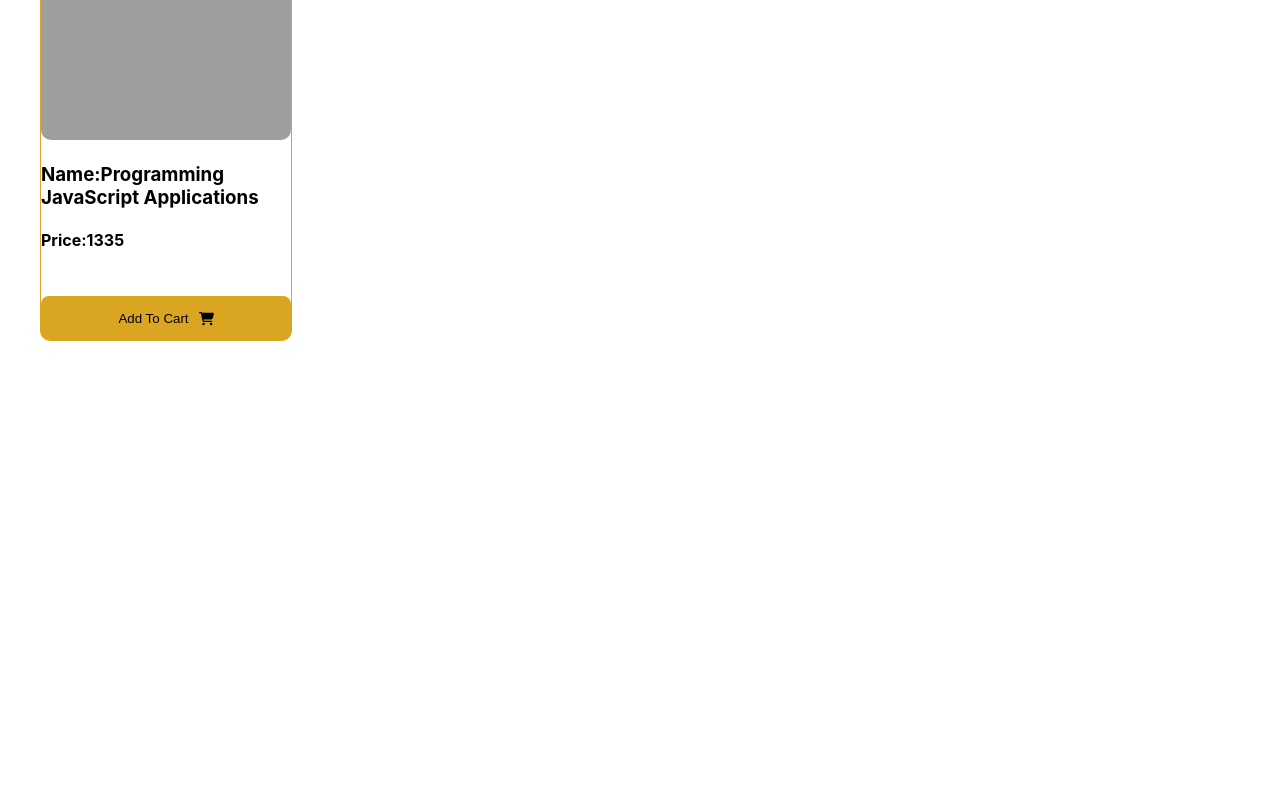
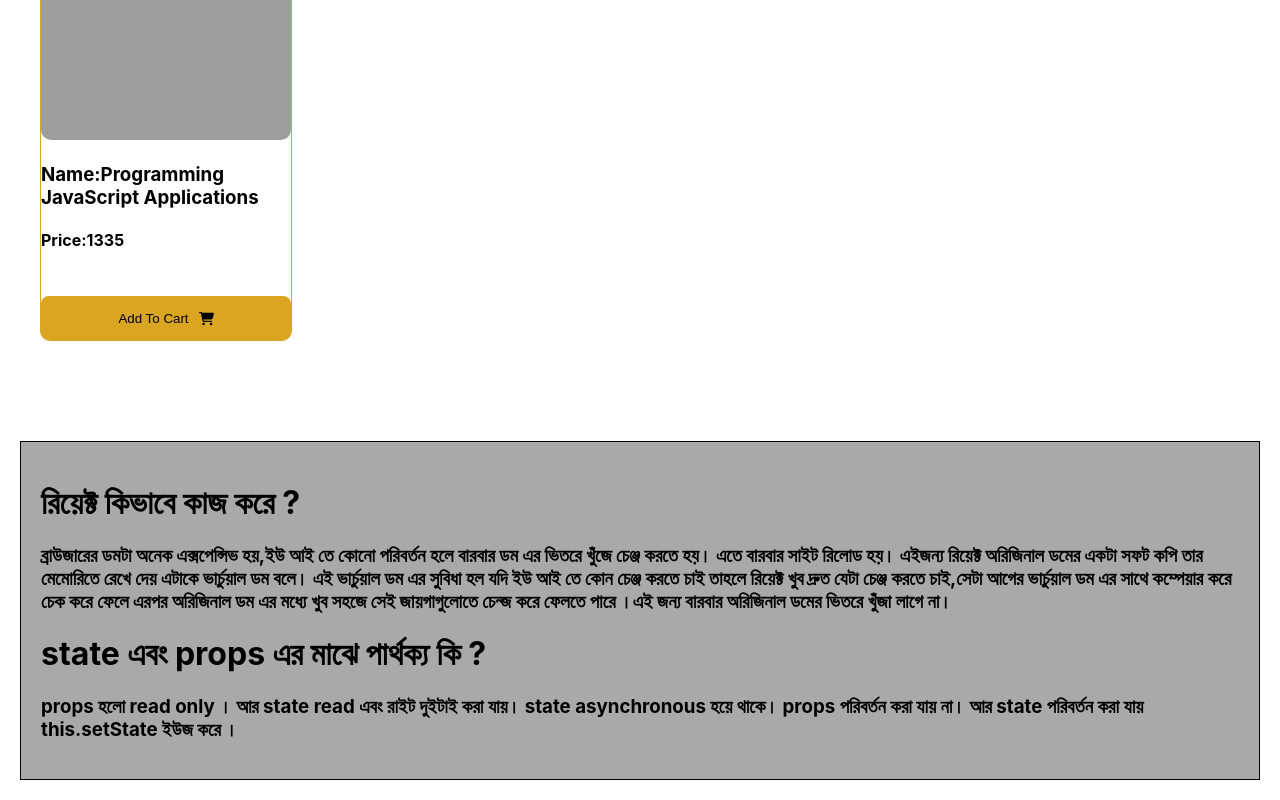
Before and after one commit to noormohammad20/choose_book_website, a React (Create React App) app: page / in a window 1280 px wide. Shown: the part 1777-2577 px from the top of the page. Before the commit the page ends 2198 px from the top, so only its background shows below. Built offline with nearby package versions, Linux system fonts and the light colour scheme; grey boxes are pictures that could not be loaded.

Commit message:
added answer of questions

```diff
--- a/src/App.js
+++ b/src/App.js
@@ -1,4 +1,5 @@
 import './App.css'
+import Answer from './components/Answer/Answer'
 import Header from './components/Header/Header'
 import Site from './components/Site/Site'
 
@@ -7,6 +8,7 @@ function App() {
     <div>
       <Header></Header>
       <Site></Site>
+      <Answer></Answer>
     </div>
   )
 }
--- /dev/null
+++ b/src/components/Answer/Answer.css
@@ -0,0 +1,6 @@
+.answer{
+    background-color: darkgrey;
+    border: 1px solid black;
+    margin: 20px;
+    padding: 20px;
+}
--- /dev/null
+++ b/src/components/Answer/Answer.js
@@ -0,0 +1,26 @@
+import React from 'react'
+import './Answer.css'
+const Answer = () => {
+    return (
+        <div className='answer'>
+            <h1>রিয়েক্ট কিভাবে কাজ করে ?</h1>
+            <h3>ব্রাউজারের ডমটা অনেক এক্সপেন্সিভ হয়,ইউ আই তে কোনো পরিবর্তন হলে বারবার ডম এর ভিতরে খুঁজে চেঞ্জ করতে হয়। এতে বারবার সাইট রিলোড হয়। এইজন্য রিয়েক্ট অরিজিনাল  ডমের একটা সফট কপি তার মেমোরিতে রেখে দেয় এটাকে ভার্চুয়াল  ডম বলে। এই ভার্চুয়াল ডম এর সুবিধা হল যদি ইউ আই তে কোন চেঞ্জ করতে চাই তাহলে রিয়েক্ট  খুব দ্রুত যেটা চেঞ্জ করতে চাই,সেটা আগের ভার্চুয়াল ডম এর সাথে কম্পেয়ার করে চেক করে ফেলে এরপর অরিজিনাল ডম এর মধ্যে খুব সহজে সেই জায়গাগুলোতে চেন্জ করে ফেলতে পারে ।এই জন্য বারবার অরিজিনাল ডমের ভিতরে খুঁজা লাগে না। </h3>
+
+            <h1>state এবং props এর মাঝে পার্থক্য কি ?</h1>
+            <h3>
+                props হলো read only  ।
+
+                আর state read এবং রাইট দুইটাই করা যায়।
+
+                state asynchronous হয়ে থাকে।
+
+                props পরিবর্তন করা যায় না।
+
+                আর state পরিবর্তন করা যায় this.setState ইউজ করে ।
+
+            </h3>
+        </div>
+    )
+}
+
+export default Answer
```
